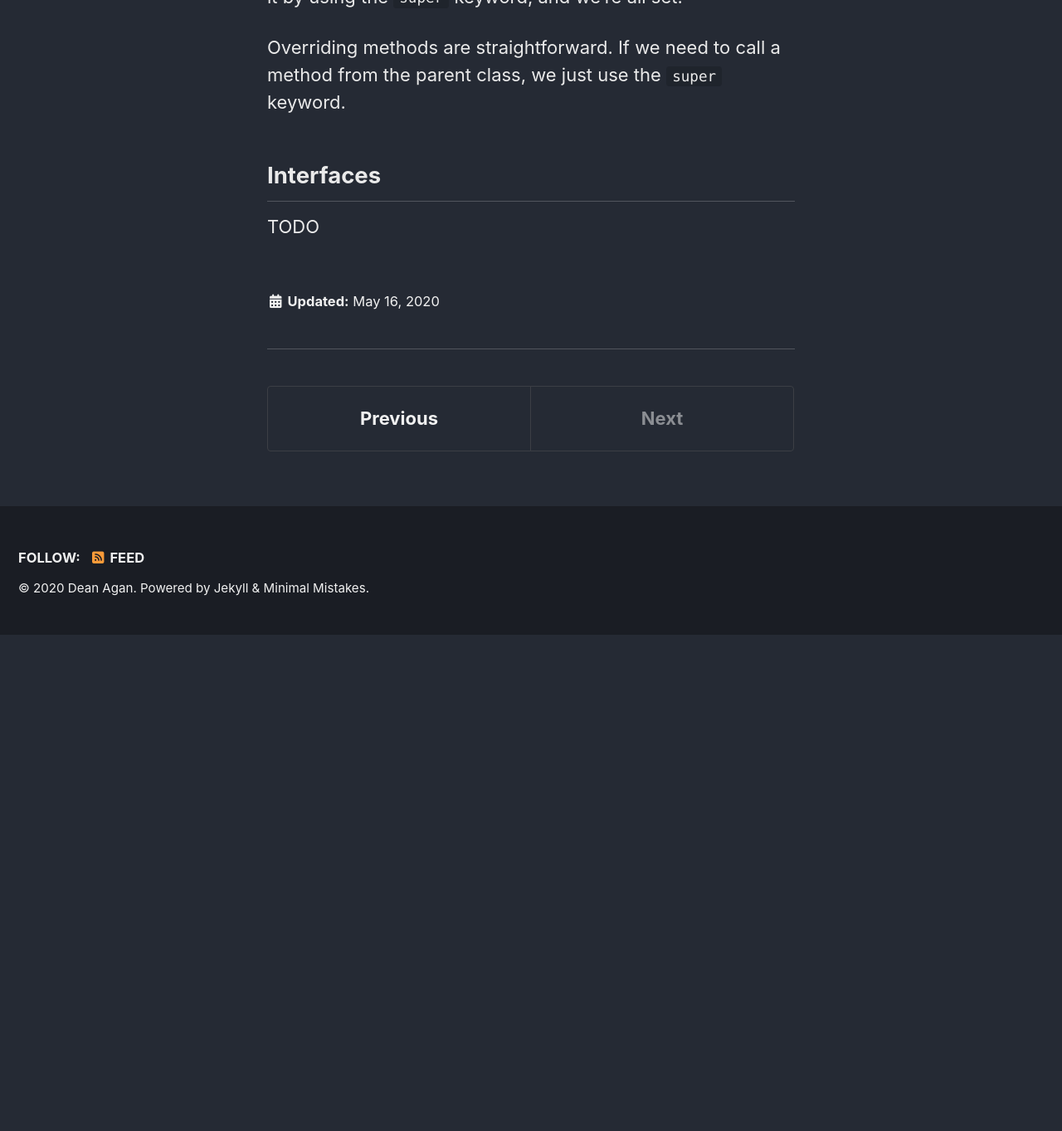
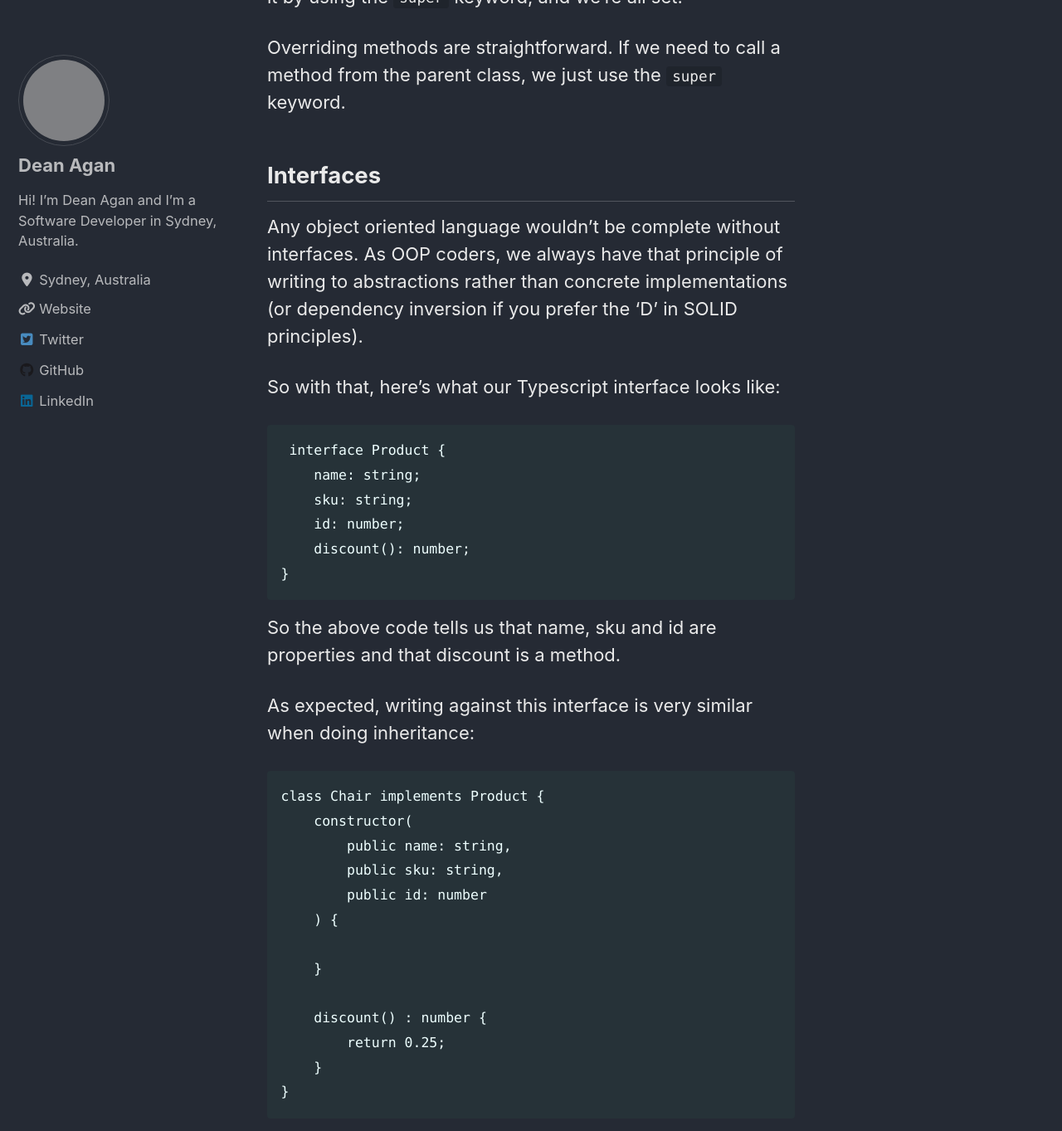
Before and after one commit to deanagan/deanagan.github.io, a Jekyll site: the page built from _posts/2020-05-16-Discovering-Typescript-Part-2.md, in a window 1280 px wide and 1400 px high, scrolled down 4763 px. Shown: the top 1363 px of the window at 83% size. Built offline with Jekyll 4.4.1, drawn with Linux system fonts in a browser that asks for light colours; cached includes are drawn as plain includes; nearby versions of some CDN libraries; before the commit the page ends 5528 px from its top, so only the background shows below that; grey boxes are pictures that could not be loaded.

Commit message:
Add entry on interfaces

````diff
--- a/_posts/2020-05-16-Discovering-Typescript-Part-2.md
+++ b/_posts/2020-05-16-Discovering-Typescript-Part-2.md
@@ -143,4 +143,33 @@ To derive from a base class, we simply use the `extends` keyword. If the base cl
 Overriding methods are straightforward. If we need to call a method from the parent class, we just use the `super` keyword.
 
 ## Interfaces
-TODO
+ Any object oriented language wouldn't be complete without interfaces. As OOP coders, we always have that principle of writing to abstractions rather than concrete implementations (or dependency inversion if you prefer the 'D' in SOLID principles).
+
+ So with that, here's what our Typescript interface looks like:
+ ```
+ interface Product {
+    name: string;
+    sku: string;
+    id: number;
+    discount(): number;
+}
+```
+
+So the above code tells us that name, sku and id are properties and that discount is a method.
+
+As expected, writing against this interface is very similar when doing inheritance:
+```
+class Chair implements Product {
+    constructor(
+        public name: string,
+        public sku: string,
+        public id: number
+    ) {
+
+    }
+
+    discount() : number {
+        return 0.25;
+    }
+}
+```
````
